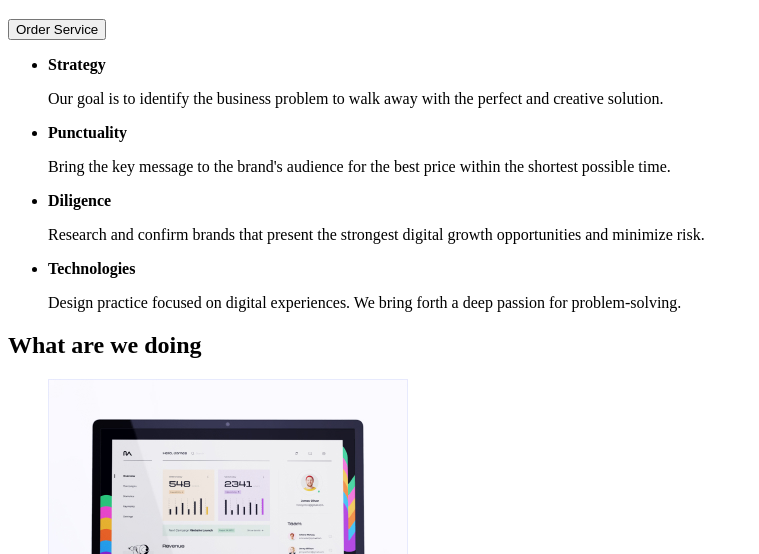
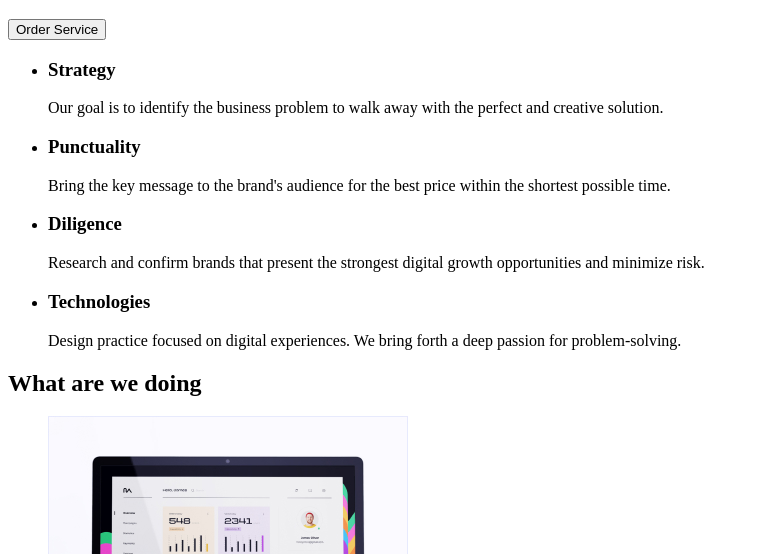
Before and after one commit to alexjoe21/goit-markup-hw-01, a plain HTML site: page index.html in a window 1280 px wide. Shown: the part 246-800 px from the top of the page, without its empty margins (0-759 px from the left). Drawn offline with Linux system fonts and the light colour scheme.

Commit message:
final update

```diff
--- a/index.html
+++ b/index.html
@@ -30,28 +30,37 @@
       </h1>
       <button type="button">Order Service</button>
       <!-- lists 1 -->
-      <ul style="font-weight: bold">
-        <li>Strategy</li>
-        <p style="font-weight: normal">
+      <ul>
+        <li>
+          <h3>Strategy</h3>
+          <p>
             Our goal is to identify the business problem to walk away with the
             perfect and creative solution.
           </p>
-        <li>Punctuality</li>
-        <p style="font-weight: normal">
+        </li>
+        <li>
+          <h3>Punctuality</h3>
+          <p>
             Bring the key message to the brand's audience for the best price
             within the shortest possible time.
           </p>
-        <li>Diligence</li>
-        <p style="font-weight: normal">
-          Research and confirm brands that present the strongest digital growth
-          opportunities and minimize risk.
+        </li>
+        <li>
+          <h3>Diligence</h3>
+          <p>
+            Research and confirm brands that present the strongest digital
+            growth opportunities and minimize risk.
           </p>
-        <li>Technologies</li>
-        <p style="font-weight: normal">
-          Design practice focused on digital experiences. We bring forth a deep
-          passion for problem-solving.
+        </li>
+        <li>
+          <h3>Technologies</h3>
+          <p>
+            Design practice focused on digital experiences. We bring forth a
+            deep passion for problem-solving.
           </p>
+        </li>
       </ul>
+
       <!-- lists 2 -->
       <h2>What are we doing</h2>
       <ul>
@@ -66,27 +75,27 @@
       <!-- lists 3 -->
       <h2>Our Team</h2>
 
-      <ul style="font-weight: bold">
+      <ul>
         <li>
           <img src="./images/mark.jpg" alt="Mark Guerrero" width="264" />
+          <h3>Mark Guerrero</h3>
+          <p>Product Designer</p>
         </li>
-        Mark Guerrero
-        <p style="font-weight: normal">Product Designer</p>
         <li>
           <img src="./images/tom.jpg" alt="Tom Ford" width="264" />
+          <h3>Tom Ford</h3>
+          <p>Frontend Developer</p>
         </li>
-        Tom Ford
-        <p style="font-weight: normal">Frontend Developer</p>
         <li>
           <img src="./images/camila.jpg" alt="Camila Garcia" width="264" />
+          <h3>Camila Garcia</h3>
+          <p>Marketing</p>
         </li>
-        Camila Garcia
-        <p style="font-weight: normal">Marketing</p>
         <li>
           <img src="./images/daniel.jpg" alt="Daniel Wilson" width="264" />
+          <h3>Daniel Wilson</h3>
+          <p>UI Designer</p>
         </li>
-        Daniel Wilson
-        <p style="font-weight: normal">UI Designer</p>
       </ul>
     </main>
     <!-- Footer -->
```
Lines whose indentation alone changed are shown as unchanged.
